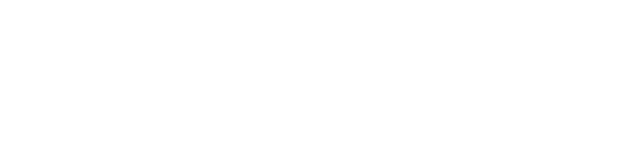
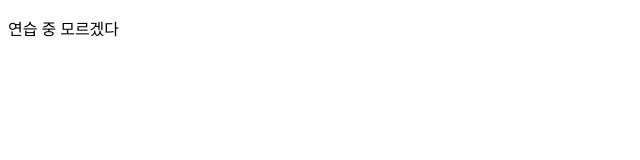
Before and after one commit to dudwh0620jo-cyber/testsixman, a plain HTML site: page index.html in a window 1280 px wide. Shown: the whole page, without its empty margins (0-640 px from the left). Drawn offline with Linux system fonts and the light colour scheme.

Commit message:
연습 중 모르겠다

```diff
--- a/index.html
+++ b/index.html
@@ -6,6 +6,6 @@
   <title>Document</title>
 </head>
 <body>
-
+  <p>연습 중 모르겠다</p>
 </body>
 </html>
```
